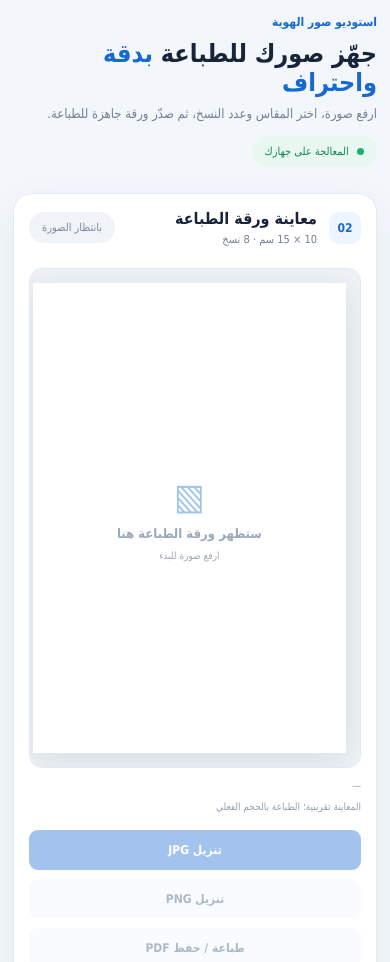
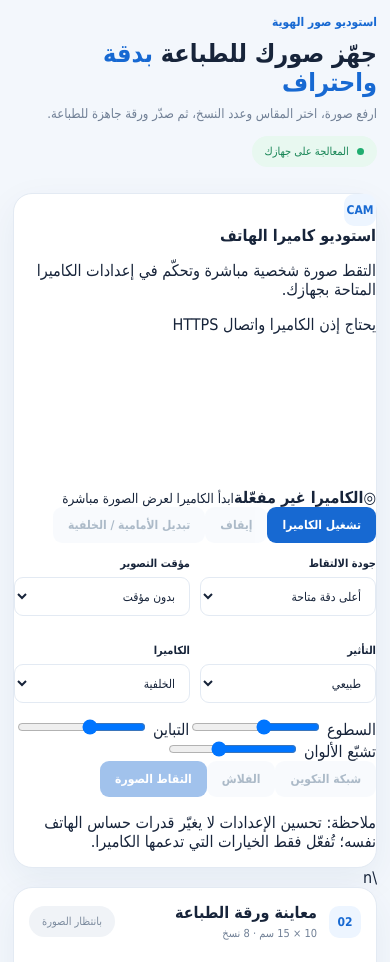
Before and after one commit to seifjaballah77-eng/SEIF-ID-STUDIO, an Electron app: page index.html in a window 390 px wide. Shown: the part 76-1038 px from the top of the page. Drawn offline with Linux system fonts and the light colour scheme.

Commit message:
Add phone camera studio interface

```diff
--- a/index.html
+++ b/index.html
@@ -10,7 +10,18 @@
 <header class="topbar"><a class="brand" href="#"><span class="brand-mark">ID</span><span><b>SEIF ID STUDIO</b><small>PHOTO PRINT WORKSPACE</small></span></a><div class="top-actions"><button id="installBtn" class="btn ghost" hidden>تثبيت التطبيق</button><button id="themeBtn" class="icon-btn" title="تغيير المظهر">◐</button></div></header>
 <main class="shell">
 <section class="intro"><div><span class="eyebrow">استوديو صور الهوية</span><h1>جهّز صورك للطباعة <em>بدقة واحتراف</em></h1><p>ارفع صورة، اختر المقاس وعدد النسخ، ثم صدّر ورقة جاهزة للطباعة.</p></div><div class="local-pill"><i></i> المعالجة على جهازك</div></section>
-<div class="workspace">
+<section class="panel camera-panel" id="cameraStudio">
+<div class="camera-heading"><div><span class="step">CAM</span><div><h2>استوديو كاميرا الهاتف</h2><p>التقط صورة شخصية مباشرة وتحكّم في إعدادات الكاميرا المتاحة بجهازك.</p></div></div><span class="camera-note">يحتاج إذن الكاميرا واتصال HTTPS</span></div>
+<div class="camera-layout">
+<div class="camera-view"><video id="cameraVideo" autoplay playsinline muted></video><div class="camera-placeholder" id="cameraPlaceholder"><span>◎</span><b>الكاميرا غير مفعّلة</b><small>ابدأ الكاميرا لعرض الصورة مباشرة</small></div><div class="camera-grid" id="cameraGrid" hidden><i></i><i></i></div><div class="camera-countdown" id="cameraCountdown" hidden></div></div>
+<div class="camera-tools">
+<div class="camera-actions"><button class="btn primary" id="startCameraBtn">تشغيل الكاميرا</button><button class="btn ghost" id="stopCameraBtn" disabled>إيقاف</button><button class="btn ghost" id="switchCameraBtn" disabled>تبديل الأمامية / الخلفية</button></div>
+<div class="two-fields"><div class="field"><label for="cameraResolution">جودة الالتقاط</label><select id="cameraResolution"><option value="high">أعلى دقة متاحة</option><option value="4k">4K (إن توفرت)</option><option value="1080">Full HD 1080p</option><option value="720">HD 720p</option></select></div><div class="field"><label for="cameraTimer">مؤقت التصوير</label><select id="cameraTimer"><option value="0">بدون مؤقت</option><option value="3">3 ثوانٍ</option><option value="5">5 ثوانٍ</option><option value="10">10 ثوانٍ</option></select></div></div>
+<div class="two-fields"><div class="field"><label for="cameraEffect">التأثير</label><select id="cameraEffect"><option value="none">طبيعي</option><option value="vivid">ألوان واضحة</option><option value="soft">ناعم</option><option value="warm">دافئ</option><option value="mono">أبيض وأسود</option></select></div><div class="field"><label for="cameraFacing">الكاميرا</label><select id="cameraFacing"><option value="environment">الخلفية</option><option value="user">الأمامية</option></select></div></div>
+<div class="camera-sliders"><label>السطوع <input id="cameraBrightness" type="range" min="70" max="140" value="100"></label><label>التباين <input id="cameraContrast" type="range" min="70" max="140" value="100"></label><label>تشبّع الألوان <input id="cameraSaturation" type="range" min="0" max="160" value="100"></label><label id="zoomControl" hidden>التقريب البصري <input id="cameraZoom" type="range" min="1" max="1" step=".1" value="1"></label></div>
+<div class="camera-actions secondary"><button class="btn ghost" id="cameraGridBtn" disabled>شبكة التكوين</button><button class="btn ghost" id="cameraTorchBtn" disabled>الفلاش</button><button class="btn primary" id="captureBtn" disabled>التقاط الصورة</button></div>
+<p class="camera-status" id="cameraStatus" aria-live="polite">ملاحظة: تحسين الإعدادات لا يغيّر قدرات حساس الهاتف نفسه؛ تُفعّل فقط الخيارات التي تدعمها الكاميرا.</p>
+</div></div></section>\n<div class="workspace">
 <aside class="panel controls">
 <div class="panel-title"><span class="step">01</span><div><h2>الصورة والإعدادات</h2><p>ابدأ بصورة واضحة للوجه</p></div></div>
 <label class="upload" id="dropZone"><input type="file" id="photoInput" accept="image/*"><span class="upload-icon">＋</span><b>اختر صورة أو اسحبها هنا</b><small>JPG · PNG · WEBP</small></label>
```
